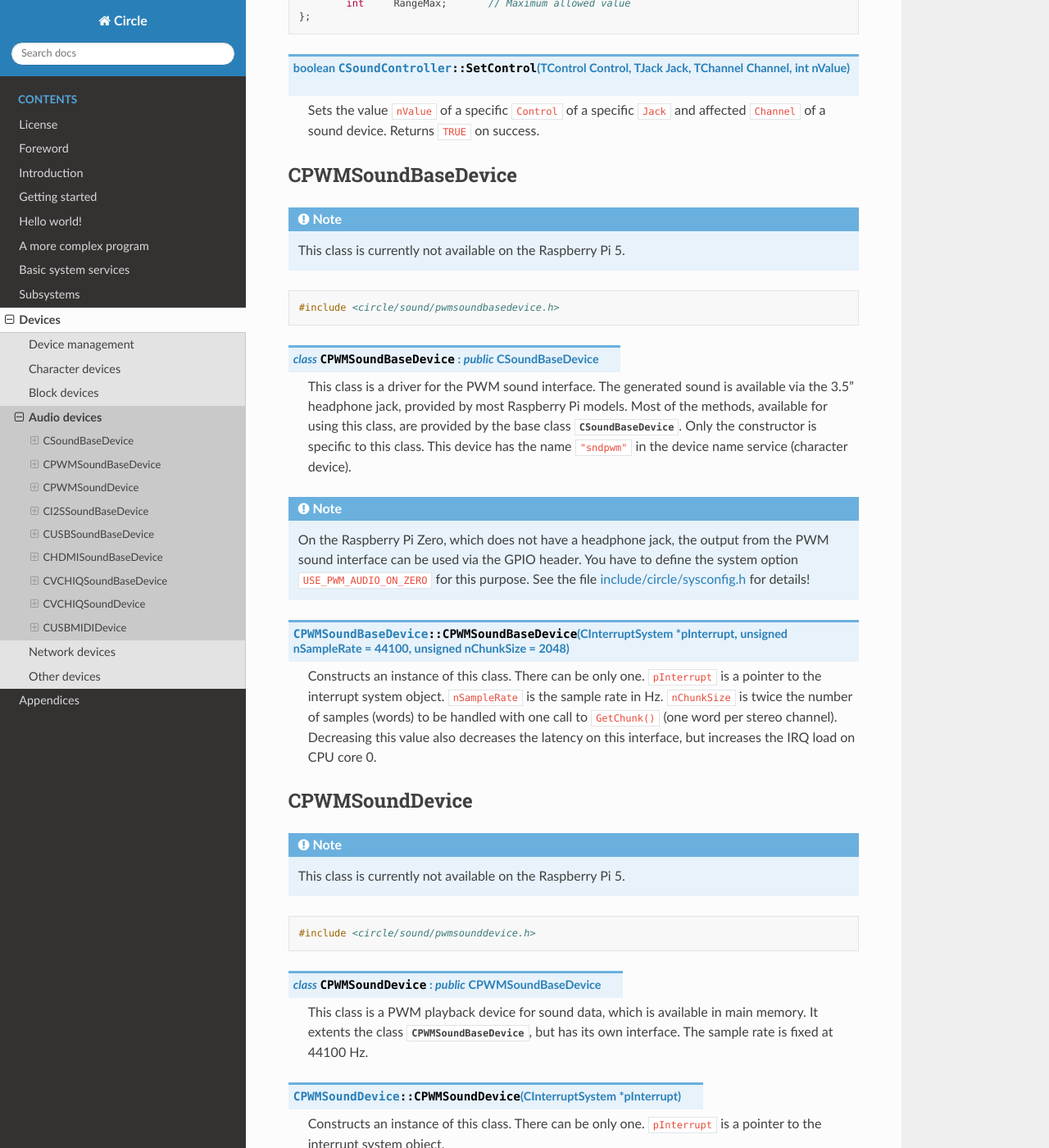
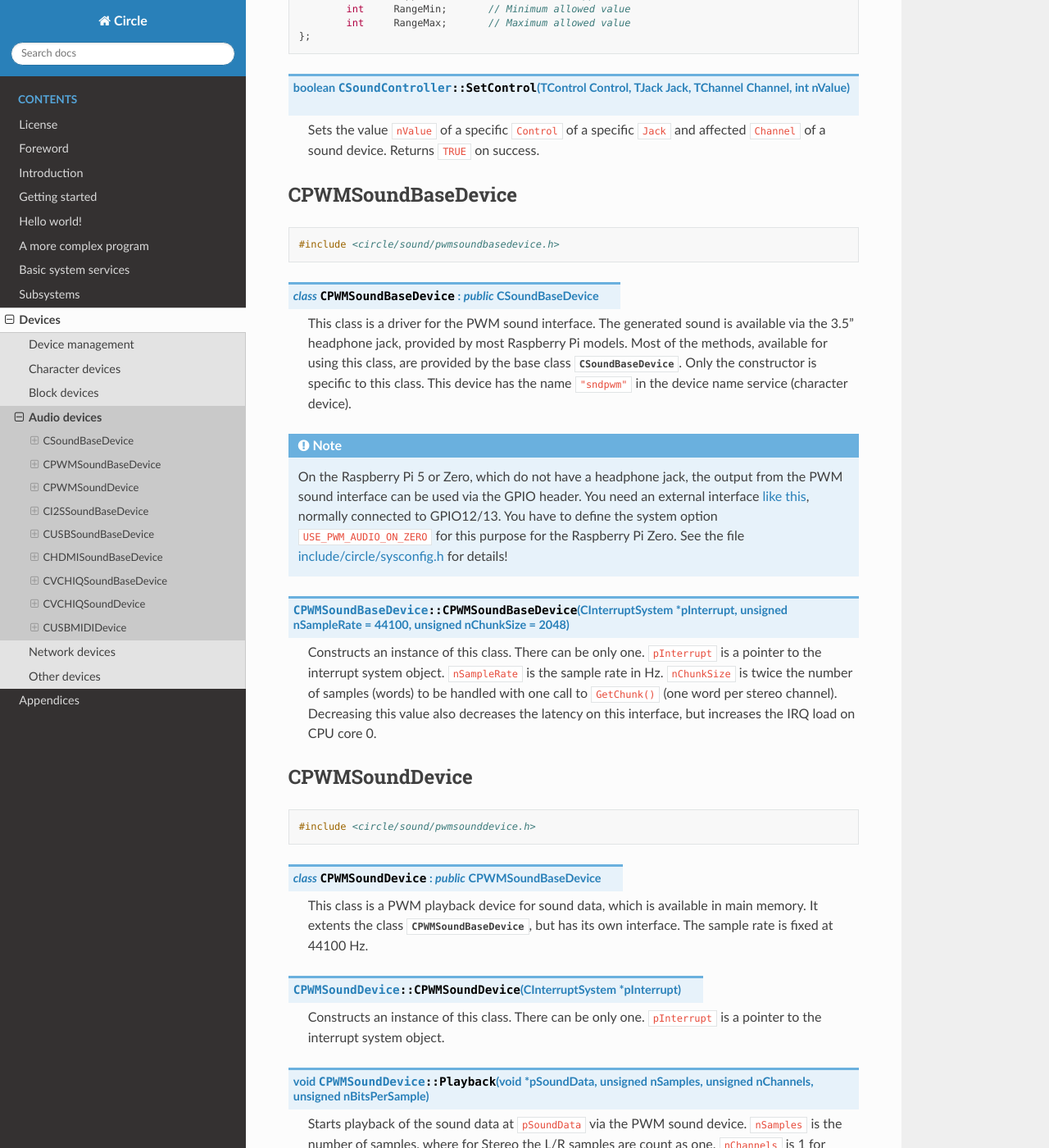
Before and after one commit to rsta2/circle-docs, a Sphinx documentation site: the page built from docs/devices/audio-devices.rst, in a window 1280 px wide and 1400 px high, scrolled down 8629 px. Shown: the whole window at 82% size. Built offline with Sphinx 7.4.7 and the Read the Docs theme 2.0.0, drawn with Linux system fonts in a browser that asks for light colours; some of the changed text lies outside the part shown.

Commit message:
PWM and I2S sound supported on RPi 5

```diff
--- a/docs/appendices/raspberry-pi-5.rst
+++ b/docs/appendices/raspberry-pi-5.rst
@@ -34,8 +34,3 @@
 ^^^^^^^^^^^^^^
 
 The serial bootloader is supported via the dedicated UART connector. Please note that the UART connector is the serial device ``ttyS11`` (``nDevice = 10``), which is the default on the Raspberry Pi 5 for applications, which do not explicitly select a serial device number like all sample programs. This can be changed with the system option ``SERIAL_DEVICE_DEFAULT``. The serial device at GPIO14/15 has the device number 0 (``ttyS1``).
-
-Sound devices
-^^^^^^^^^^^^^
-
-The only option to generate sound is currently via USB streaming.
--- a/docs/basic-system-services/debugging-support.rst
+++ b/docs/basic-system-services/debugging-support.rst
@@ -48,10 +48,6 @@
 .. note::
 
 	The macro ``DEBUG_CLICK`` must be defined, when you want to use ``debug_click()``. The PWM audio device cannot be used in this case.
-
-.. note::
-
-	This function is not supported on the Raspberry Pi 5.
 
 CExceptionHandler
 ^^^^^^^^^^^^^^^^^
--- a/docs/devices/audio-devices.rst
+++ b/docs/devices/audio-devices.rst
@@ -304,10 +304,6 @@
 CPWMSoundBaseDevice
 ^^^^^^^^^^^^^^^^^^^
 
-.. note::
-
-	This class is currently not available on the Raspberry Pi 5.
-
 .. code-block:: cpp
 
 	#include <circle/sound/pwmsoundbasedevice.h>
@@ -318,7 +314,7 @@
 
 .. note::
 
-	On the Raspberry Pi Zero, which does not have a headphone jack, the output from the PWM sound interface can be used via the GPIO header. You have to define the system option ``USE_PWM_AUDIO_ON_ZERO`` for this purpose. See the file `include/circle/sysconfig.h <https://github.com/rsta2/circle/blob/master/include/circle/sysconfig.h>`_ for details!
+	On the Raspberry Pi 5 or Zero, which do not have a headphone jack, the output from the PWM sound interface can be used via the GPIO header. You need an external interface `like this <https://learn.adafruit.com/adding-basic-audio-ouput-to-raspberry-pi-zero>`_, normally connected to GPIO12/13. You have to define the system option ``USE_PWM_AUDIO_ON_ZERO`` for this purpose for the Raspberry Pi Zero. See the file `include/circle/sysconfig.h <https://github.com/rsta2/circle/blob/master/include/circle/sysconfig.h>`_ for details!
 
 .. cpp:function:: CPWMSoundBaseDevice::CPWMSoundBaseDevice (CInterruptSystem *pInterrupt, unsigned nSampleRate = 44100, unsigned nChunkSize = 2048)
 
@@ -326,10 +322,6 @@
 
 CPWMSoundDevice
 ^^^^^^^^^^^^^^^
-
-.. note::
-
-	This class is currently not available on the Raspberry Pi 5.
 
 .. code-block:: cpp
 
@@ -357,10 +349,6 @@
 
 CI2SSoundBaseDevice
 ^^^^^^^^^^^^^^^^^^^
-
-.. note::
-
-	This class is currently not available on the Raspberry Pi 5.
 
 .. code-block:: cpp
 
```
Also changed, not shown: other parts of docs/devices/audio-devices.rst (+6 -2 lines).
